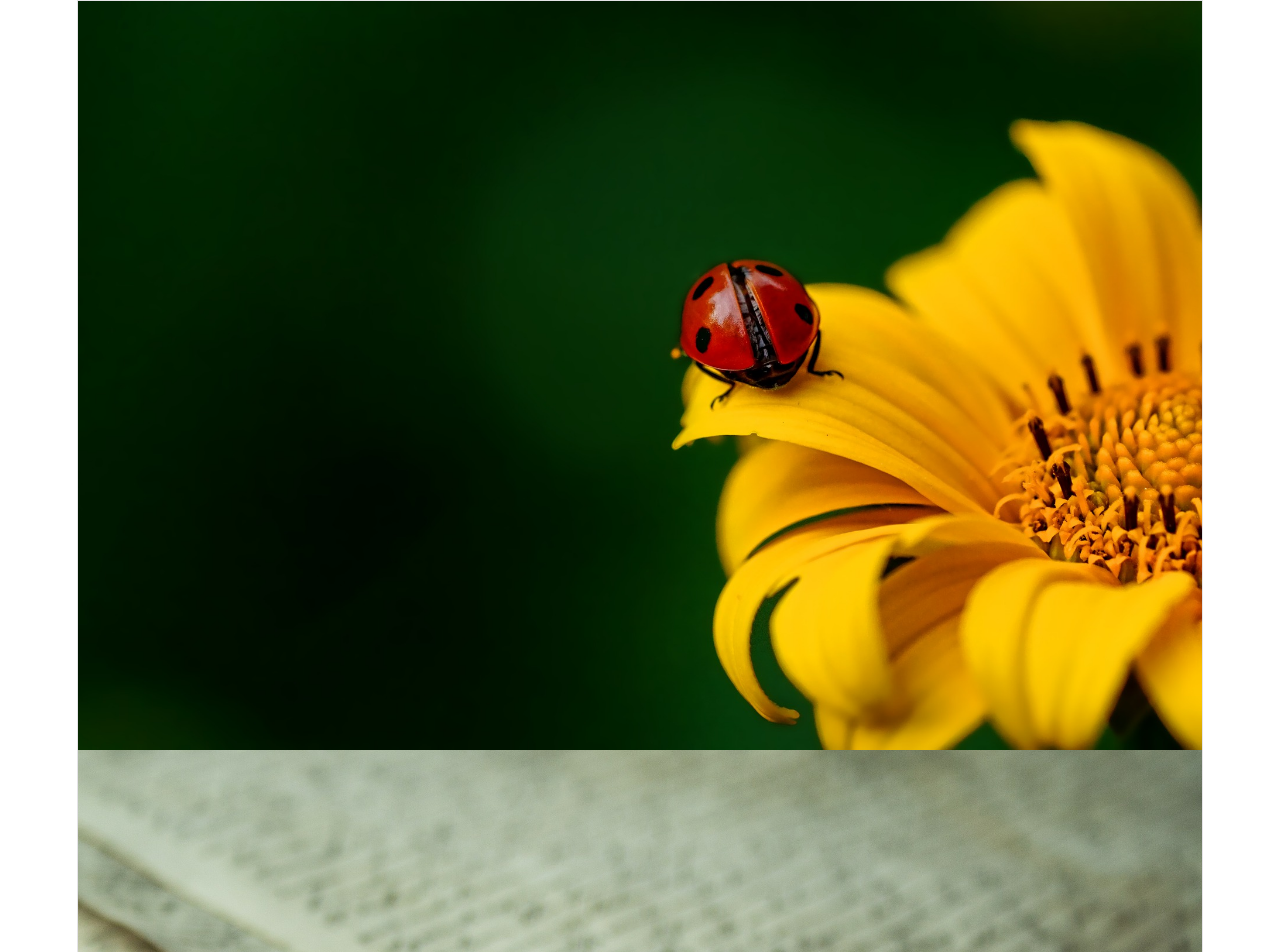
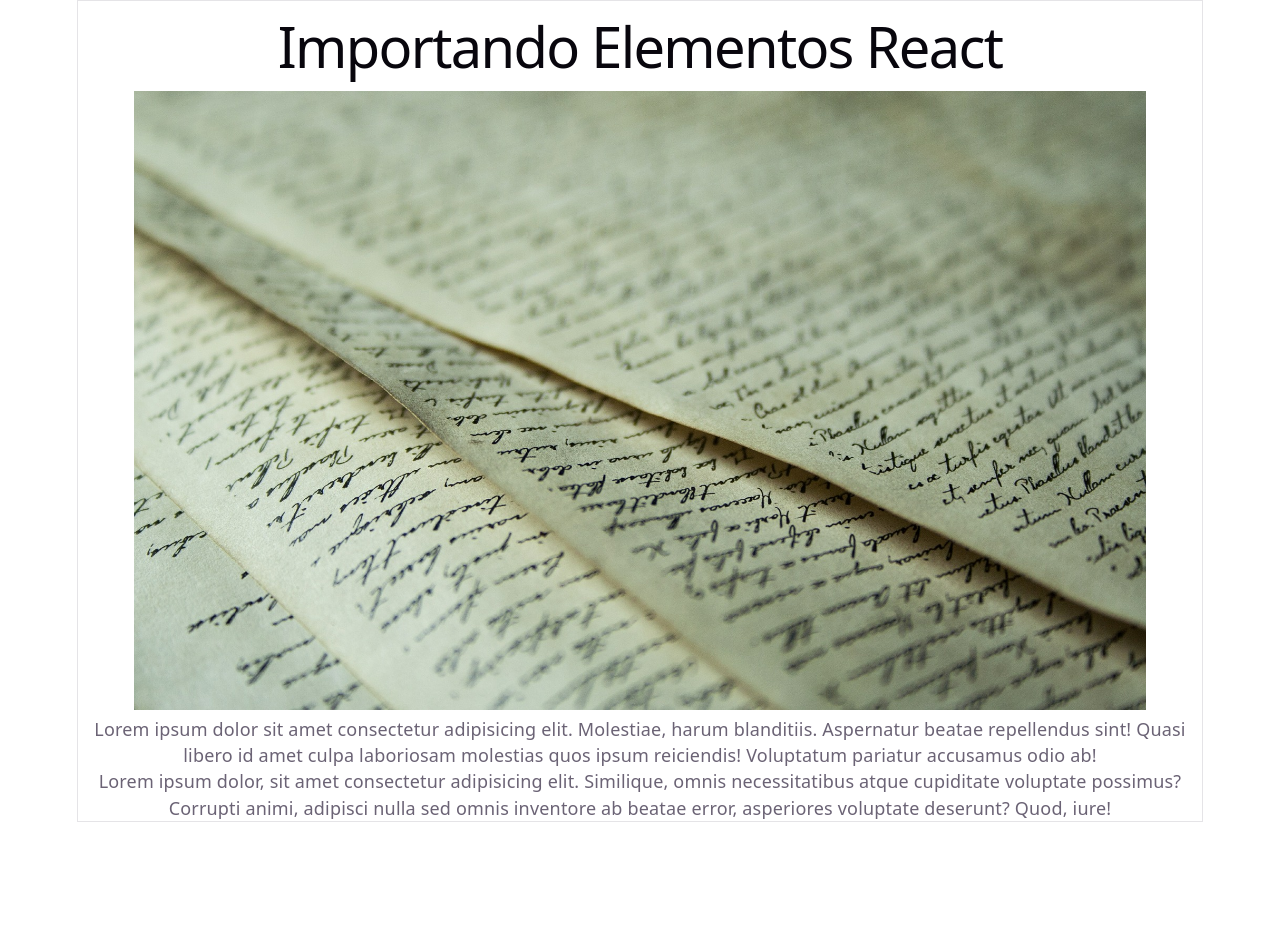
Before and after one commit to Blazuti/react, a React (Vite) app in the folder app01/: page / in a window 1280 px wide. Shown: the top 952 px of the page. After the commit the page ends 822 px from the top, so only its background shows below. Built offline with nearby package versions, Linux system fonts and the light colour scheme.

Commit message:
atualizado pasta de estudos

```diff
--- a/app01/index.html
+++ b/app01/index.html
@@ -3,6 +3,7 @@
   <head>
     <meta charset="UTF-8" />
     <link rel="icon" type="image/svg+xml" href="/favicon.svg" />
+    <link rel="stylesheet" href="/app01/src/App.css">
     <meta name="viewport" content="width=device-width, initial-scale=1.0" />
     <title>app01</title>
   </head>
--- a/app01/src/App.jsx
+++ b/app01/src/App.jsx
@@ -1,17 +1,12 @@
 import React from "react";
-import foto01 from './componentes/imgs/background001.jpg'
-import foto02 from './componentes/imgs/background002.jpg'
-
+import Header from "./componentes/estrutura/header";
+import Corpo from "./componentes/estrutura/body";
 
 export default function app(){
-  const imagem=()=>{
-    return <img src={foto01} alt="" />
-  }
-
   return(
     <>
-     {imagem()}
-     <img src={foto02} alt="" />
+      <Header/>
+      <Corpo/>
     </>
   )
 }
--- /dev/null
+++ b/app01/src/componentes/estrutura/body.jsx
@@ -0,0 +1,13 @@
+import React from "react";
+
+export default function body(){
+    return(
+        <main>
+            <p>
+                Lorem ipsum dolor sit amet consectetur adipisicing elit. Molestiae, harum blanditiis. Aspernatur beatae repellendus sint! Quasi libero id amet culpa laboriosam molestias quos ipsum reiciendis! Voluptatum pariatur accusamus odio ab!
+                <br/>
+                Lorem ipsum dolor, sit amet consectetur adipisicing elit. Similique, omnis necessitatibus atque cupiditate voluptate possimus? Corrupti animi, adipisci nulla sed omnis inventore ab beatae error, asperiores voluptate deserunt? Quod, iure!
+            </p>
+        </main>
+    )
+}
--- /dev/null
+++ b/app01/src/componentes/estrutura/header.jsx
@@ -0,0 +1,12 @@
+import React from "react";
+import imagemCabaçalho from "../imgs/background002.jpg";
+export default function header(){
+    return(
+        <header>
+            <h1>
+                Importando Elementos React
+            </h1>
+            <img src={imagemCabaçalho}/>
+        </header>
+    )
+}
--- a/app01/src/index.css
+++ b/app01/src/index.css
@@ -109,3 +109,7 @@ code {
   padding: 4px 8px;
   background: var(--code-bg);
 }
+
+img{
+  width: 90%;
+}
```
Also changed, not shown: app01/public/imgs/background001.jpg (renamed from app01/src/componentes/imgs/background001.jpg).
